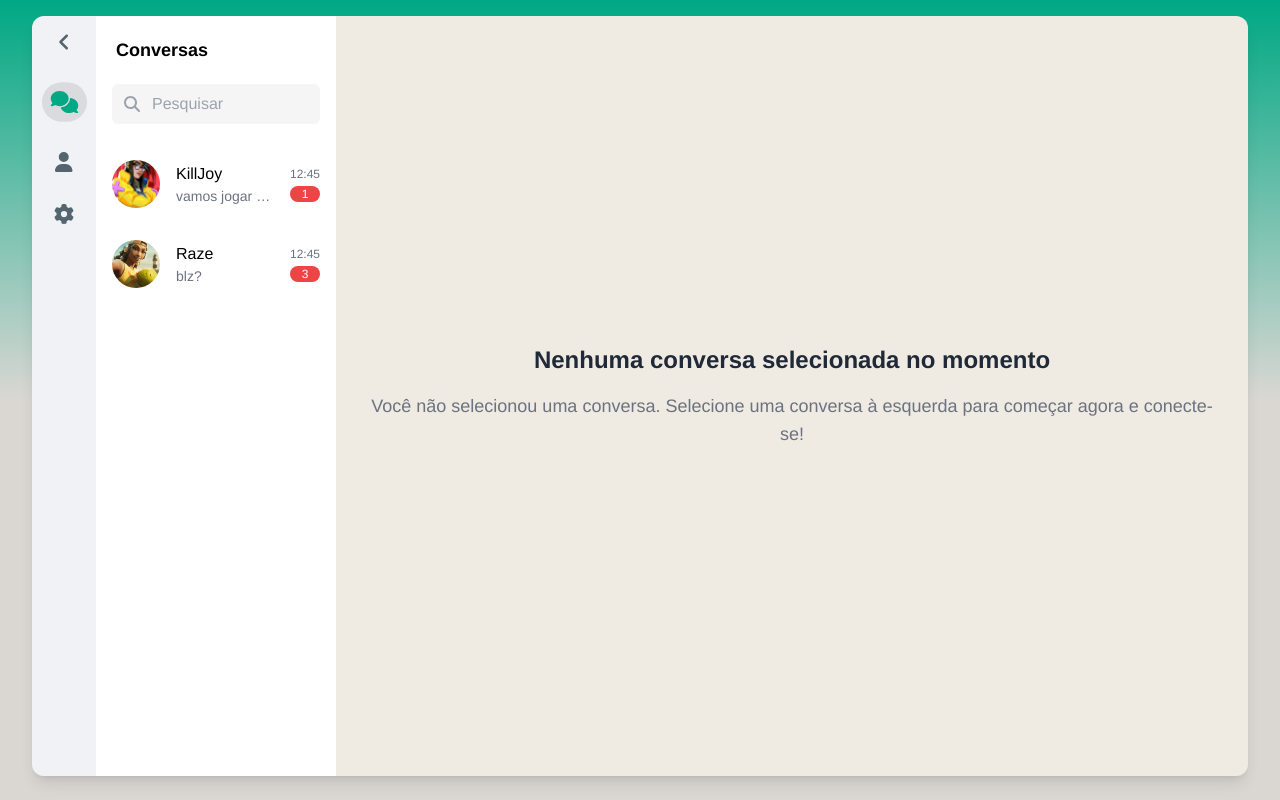
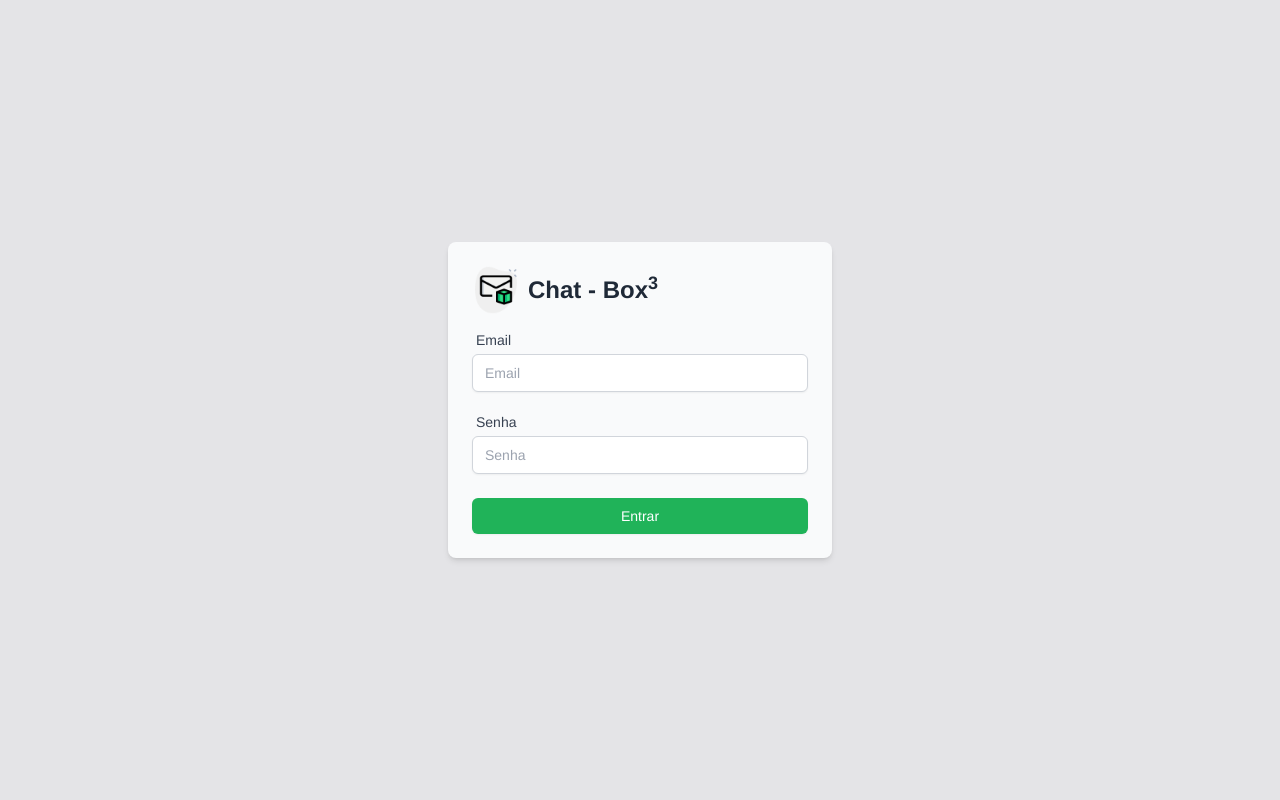
Before and after one commit to debs-veras/box_chat, a React (Vite) app: page / in a window 1280 px wide. Built offline with nearby package versions, Linux system fonts and the light colour scheme.

Commit message:
refactor: modificacao titulo do formulario login

```diff
--- a/src/App.tsx
+++ b/src/App.tsx
@@ -1,9 +1,10 @@
 import { Chat } from './pages/Chat'
+import Login from './pages/Login'
 
 function App() {
   return (
     <>
-      <Chat />
+      <Login />
     </>
   )
 }
--- a/src/templates/forms/LoginForm/index.tsx
+++ b/src/templates/forms/LoginForm/index.tsx
@@ -67,8 +67,9 @@ export default function LoginForm(): JSX.Element {
 
   return (
     <div className="p-6 bg-gray-50 rounded-lg shadow-md">
-      <div className="mb-3">
-        <h1 className="font-extrabold text-3xl sm:text-4xl text-gray-800 ">Chat - Box<sup>3</sup></h1>
+      <div className="mb-3 flex items-center gap-2">
+        <img className="w-12 h-12 object-contain" src="imagens/logo.png" alt="logo" />
+        <span className="font-extrabold text-lg sm:text-2xl text-gray-800 ">Chat - Box<sup>3</sup></span>
       </div>
       <Formulario>
         <Formulario.InputTexto
```
